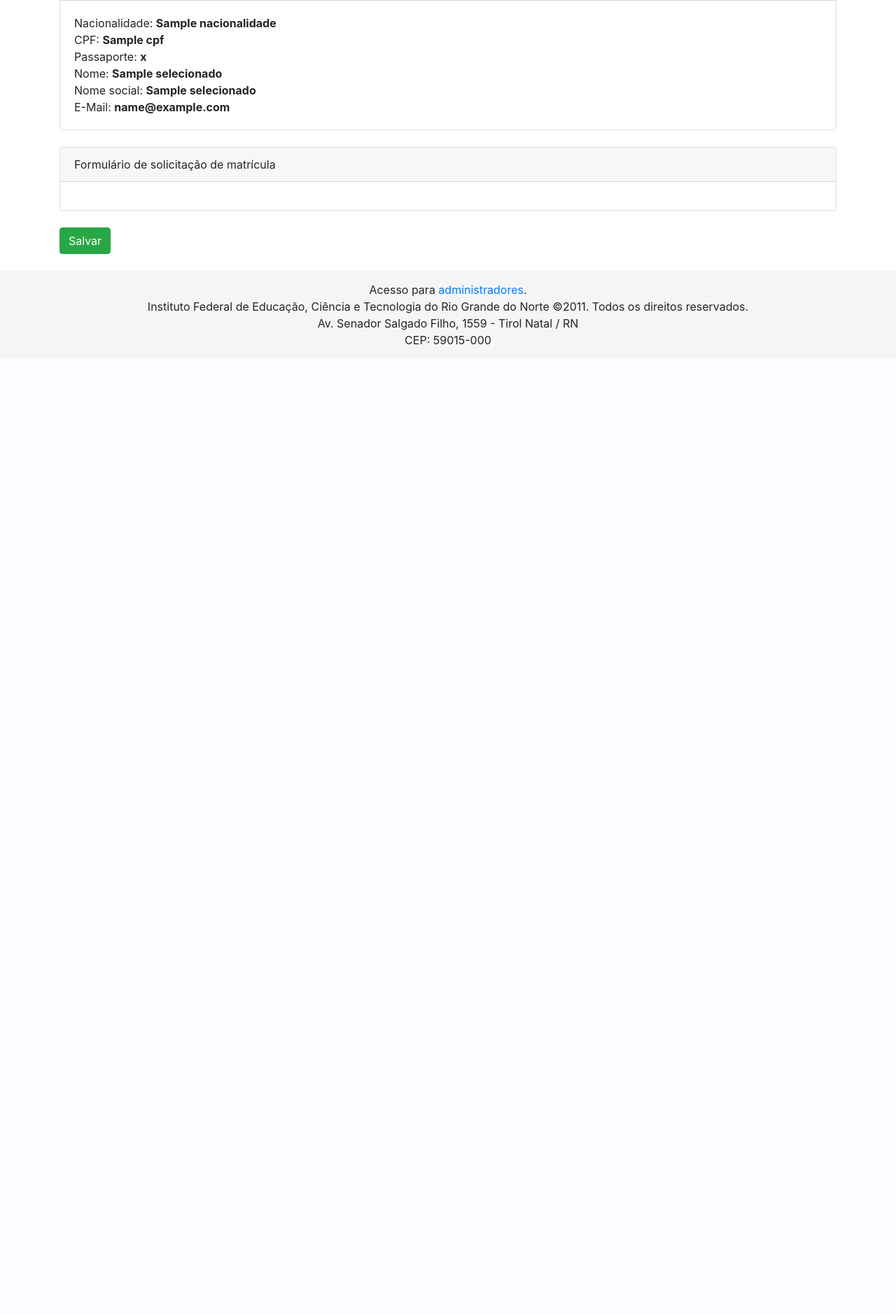
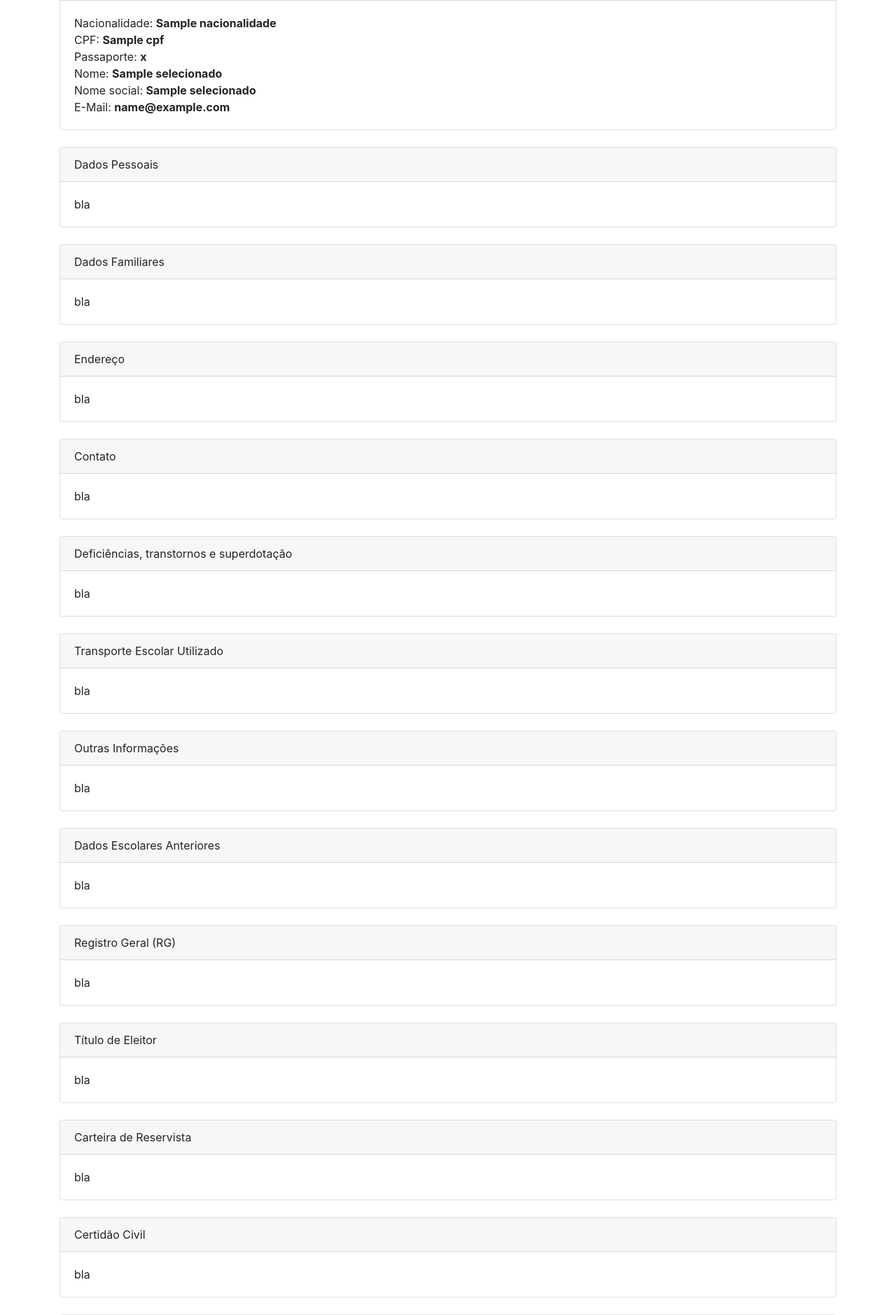
Before and after one commit to suap-ead/ege_preinscricao, a Django app: template solicitacao/templates/pre_matricula/solicitacao/formulario.html in a window 1280 px wide. Shown: the part 646-2525 px from the top of the page at 70% size. Before the commit the page ends 1138 px from the top, so only its background shows below. Run offline with Django 3.2, Linux system fonts and the light colour scheme; the template is opened without the code that fills it: most values are stand-ins (such as "Sample title", 1, 10 or a date in 2020); parts of the project's set-up code (start-up, migrations or seed data) failed here and were passed over; some libraries are stand-ins or nearby versions.

Commit message:
[ADD] Feita a divisão das sessões do form de solicitação.

```diff
--- a/solicitacao/templates/pre_matricula/solicitacao/formulario.html
+++ b/solicitacao/templates/pre_matricula/solicitacao/formulario.html
@@ -14,6 +14,95 @@
         {% csrf_token %}
         <br />
         <div class="card">
+          <div class="card-header">Dados Pessoais</div>
+          <div class="card-body">
+              bla
+          </div>
+        </div>
+        <br>
+        <div class="card">
+          <div class="card-header">Dados Familiares</div>
+          <div class="card-body">
+              bla
+          </div>
+        </div>
+        <br>
+        <div class="card">
+          <div class="card-header">Endereço</div>
+          <div class="card-body">
+              bla
+          </div>
+        </div>
+        <br>
+        <div class="card">
+          <div class="card-header">Contato</div>
+          <div class="card-body">
+              bla
+          </div>
+        </div>
+        <br>
+        <div class="card">
+          <div class="card-header">Deficiências, transtornos e superdotação</div>
+          <div class="card-body">
+              bla
+          </div>
+        </div>
+        <br>
+        <div class="card">
+          <div class="card-header">Transporte Escolar Utilizado</div>
+          <div class="card-body">
+              bla
+          </div>
+        </div>
+        <br>
+        <div class="card">
+          <div class="card-header">Outras Informações</div>
+          <div class="card-body">
+              bla
+          </div>
+        </div>
+        <br>
+        <div class="card">
+          <div class="card-header">Dados Escolares Anteriores</div>
+          <div class="card-body">
+              bla
+          </div>
+        </div>
+        <br>
+        <div class="card">
+          <div class="card-header">Registro Geral (RG)</div>
+          <div class="card-body">
+              bla
+          </div>
+        </div>
+        <br>
+        <div class="card">
+          <div class="card-header">Título de Eleitor</div>
+          <div class="card-body">
+              bla
+          </div>
+        </div>
+        <br>
+        <div class="card">
+          <div class="card-header">Carteira de Reservista</div>
+          <div class="card-body">
+              bla
+          </div>
+        </div>
+        <br>
+        <div class="card">
+          <div class="card-header">Certidão Civil</div>
+          <div class="card-body">
+              bla
+          </div>
+        </div>
+        <br>
+
+
+
+
+
+        <div class="card">
           <div class="card-header">Formulário de solicitação de matrícula</div>
           <div class="card-body">
               {{ form.as_p }}
```
